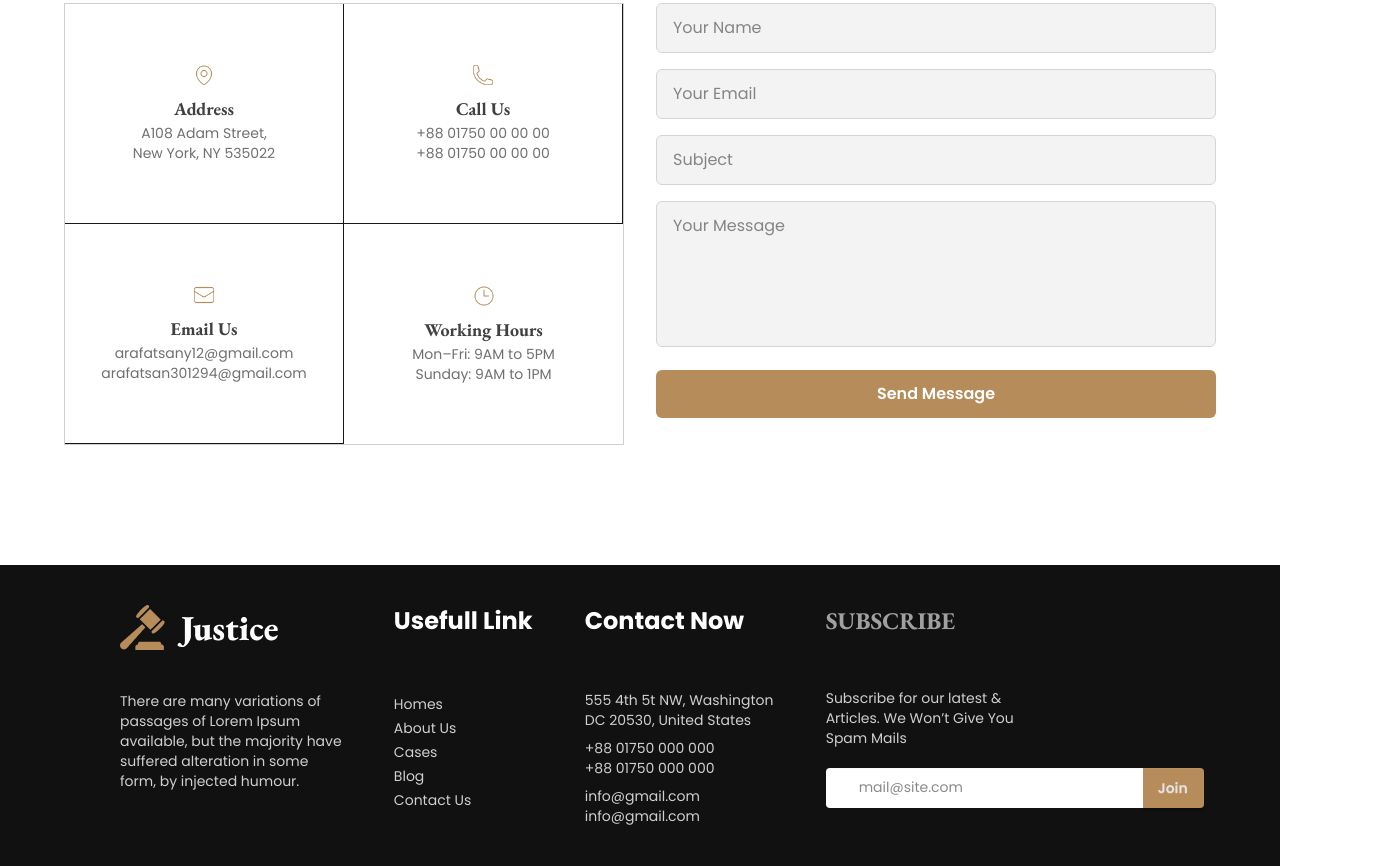
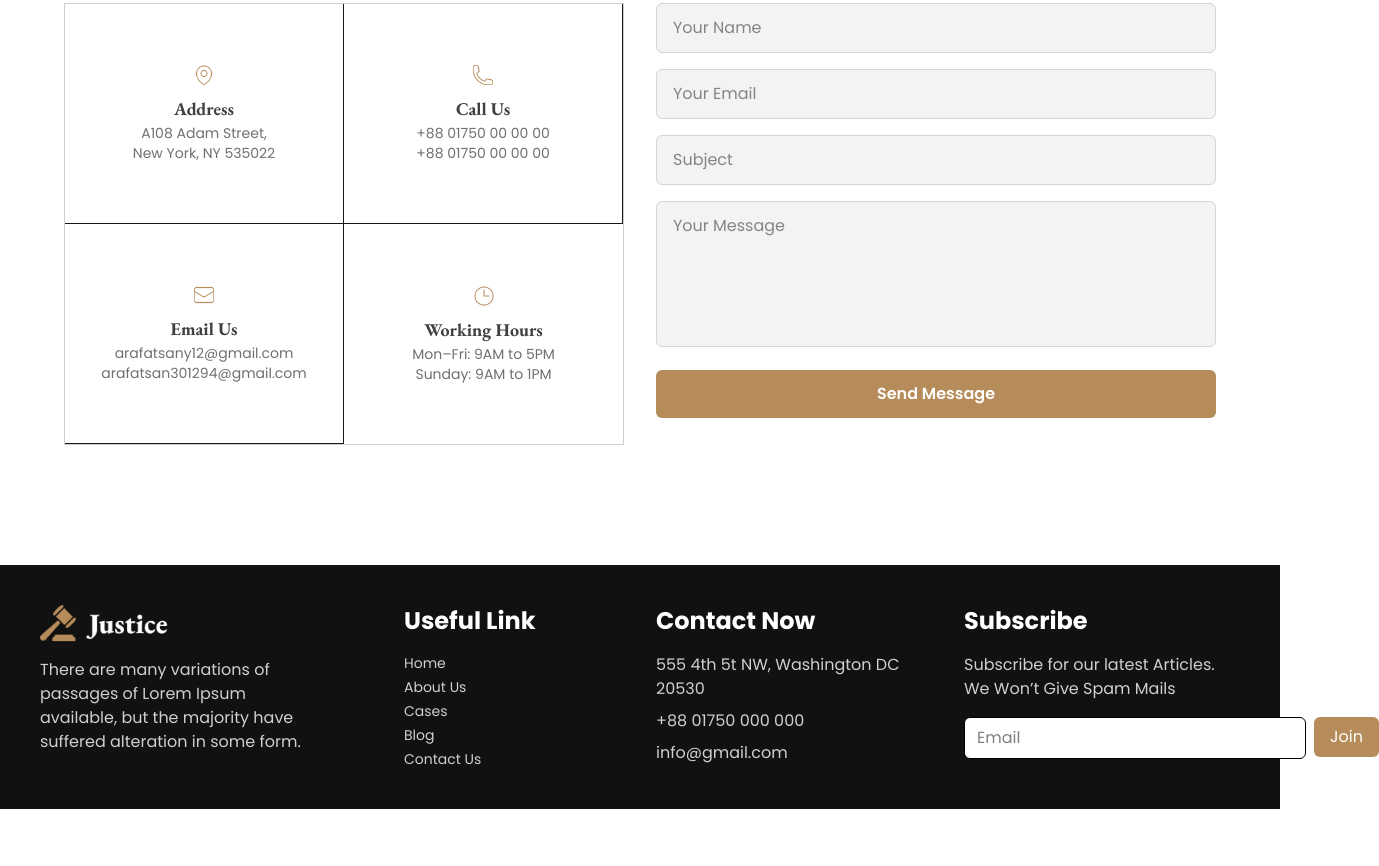
Before and after one commit to arafatsany1617/legal-solution, a plain HTML site: page index.html in a window 1280 px wide. Shown: the part 3527-4393 px from the top of the page, 1379 px wide, since content can reach past the window. After the commit the page ends 4336 px from the top, so only its background shows below. Drawn offline with nearby package versions, Linux system fonts and the light colour scheme.

Commit message:
complated my design

```diff
--- a/index.html
+++ b/index.html
@@ -25,7 +25,7 @@
       rel="stylesheet"
     />
 
-    <!-- Custom font styles -->
+    <!-- font styles -->
     <style>
       h1,
       h2,
@@ -46,7 +46,7 @@
     </style>
   </head>
   <body class="">
-    <!-- Parent container -->
+
     <div class="max-w-[1200px] mx-auto px-4">
       <!-- Header -->
       <header class="mb-8">
@@ -539,66 +539,54 @@
         </section>
       </main>
 
-      <!-- Footer -->
-       <footer class="footer sm:footer-horizontal  bg-[#111111] text-white text-base-content p-10 mt-[120px]">
-  <div class="ml-20">
-    <img src="images/logo.png" alt="">
-    <p class="text-[#CFCFCF] mt-8">There are many variations of <br> passages of Lorem Ipsum <br> available, but the majority have <br> suffered alteration in some <br> form, by injected humour.</p>
+      <!-- footer -->
+       <footer class="bg-[#111111] text-white p-10 mt-[120px]">
+  <div class="grid grid-cols-1 sm:grid-cols-2 md:grid-cols-4 gap-8 text-center md:text-left">
+
+    <!-- Logo & Description -->
+    <div class="flex flex-col items-center md:items-start">
+      <img src="images/logo.png" alt="Logo" class="w-32 mb-4">
+      <p class="text-[#CFCFCF]">
+        There are many variations of passages of Lorem Ipsum available,
+        but the majority have suffered alteration in some form.
+      </p>
     </div>
 
-    <div>
-    <p class="text-2xl font-bold">Usefull Link</p>
-    <div class="mt-[45px]">
-    <p class="text-sm text-[#CFCFCF]  mt-1">Homes</p>
-    <p class="text-sm text-[#CFCFCF]  mt-1">About Us</p>
-    <p class="text-sm text-[#CFCFCF]  mt-1">Cases</p>
-    <p class="text-sm text-[#CFCFCF]  mt-1">Blog</p>
-    <p class="text-sm text-[#CFCFCF]  mt-1">Contact Us</p>
+    <!-- Useful Links -->
+    <div class="ml-14">
+      <p class="text-2xl font-bold mb-4">Useful Link</p>
+      <div class="flex flex-col items-center md:items-start space-y-1">
+        <p class="text-sm text-[#CFCFCF]">Home</p>
+        <p class="text-sm text-[#CFCFCF]">About Us</p>
+        <p class="text-sm text-[#CFCFCF]">Cases</p>
+        <p class="text-sm text-[#CFCFCF]">Blog</p>
+        <p class="text-sm text-[#CFCFCF]">Contact Us</p>
       </div>
     </div>
-  <div>
-    <p class="text-2xl font-bold mb-[45px]">Contact Now</p>
-    <p class="text-[#CFCFCF]">555 4th 5t NW, Washington <br>
-      DC 20530, United States</p>
 
-      <p class="text-[#CFCFCF]">+88 01750 000 000 <br>
-        +88 01750 000 000</p>
-
-        <p class="text-[#CFCFCF]">info@gmail.com <br>
-        info@gmail.com</p>
+    <!-- Contact Info -->
+    <div class="flex flex-col items-center md:items-start">
+      <p class="text-2xl font-bold mb-4">Contact Now</p>
+      <p class="text-[#CFCFCF]">555 4th 5t NW, Washington DC 20530</p>
+      <p class="text-[#CFCFCF] mt-2">+88 01750 000 000</p>
+      <p class="text-[#CFCFCF] mt-2">info@gmail.com</p>
     </div>
 
-  <form class="justify-end">
-    <h6 class="footer-title text-2xl font-bold text-[#fff]">Subscribe</h6>
-    <div class="mt-[35px]">
-      <p class="text-[#CFCFCF]">Subscribe for our latest & <br> Articles. We Won’t Give You <br> Spam Mails</p>
-      <br>
-
-      <!-- input -->
-       <div class="join">
-  <div>
-    <label class="input border-none validator join-item">
-      <svg class="h-[1em] opacity-50" xmlns="http://www.w3.org/2000/svg" viewBox="0 0 24 24">
-        <g
-          stroke-linejoin="round"
-          stroke-linecap="round"
-          stroke-width="2.5"
-          fill="none"
-          stroke="currentColor"
-        >
-          <rect width="20" height="16" x="2" y="4" rx="2"></rect>
-          <path d="m22 7-8.97 5.7a1.94 1.94 0 0 1-2.06 0L2 7"></path>
-        </g>
-      </svg>
-      <input class="text-black" type="email" placeholder="mail@site.com" required />
-    </label>
-    <div class="validator-hint hidden">Enter valid email address</div>
-  </div>
-  <button class="btn btn-neutral border-none join-item bg-[#B68C5A]">Join</button>
+    <!-- Subscribe -->
+    <div class="flex flex-col items-center md:items-start">
+      <p class="text-2xl font-bold mb-4">Subscribe</p>
+      <p class="text-[#CFCFCF] mb-4 text-center md:text-left">
+        Subscribe for our latest Articles. We Won’t Give Spam Mails
+      </p>
+      <div class="flex flex-col sm:flex-row items-center md:items-start gap-2 w-full">
+        <input type="email" placeholder="Email" class="px-3 py-2 rounded-md text-black w-full sm:w-auto bg-[#fff]">
+        <button class="bg-[#B68C5A] px-4 py-2 rounded-md text-white w-full sm:w-auto">Join</button>
       </div>
     </div>
-  </form>
 
+  </div>
     </footer>
+
+
   </body>
 </html>
```
Lines whose indentation alone changed are shown as unchanged.
